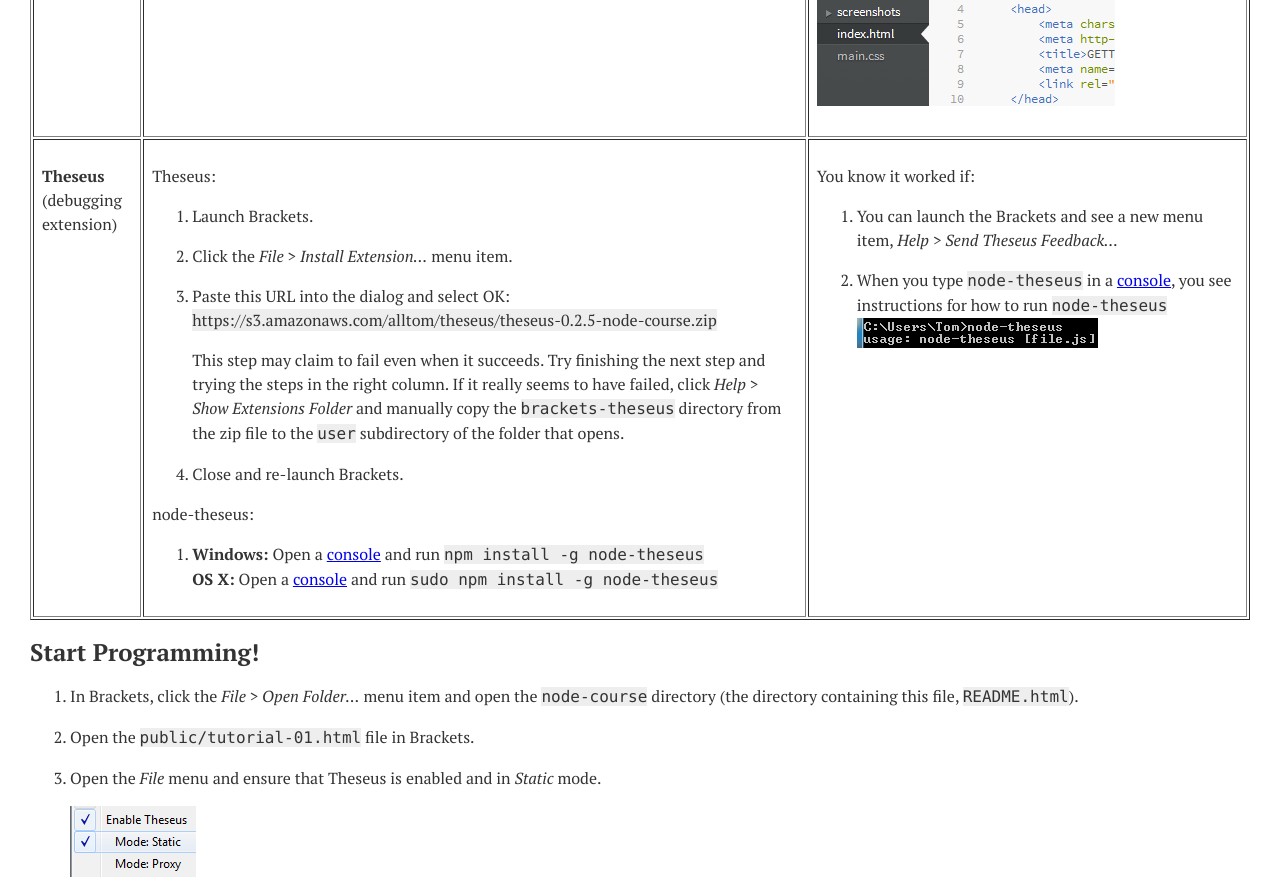
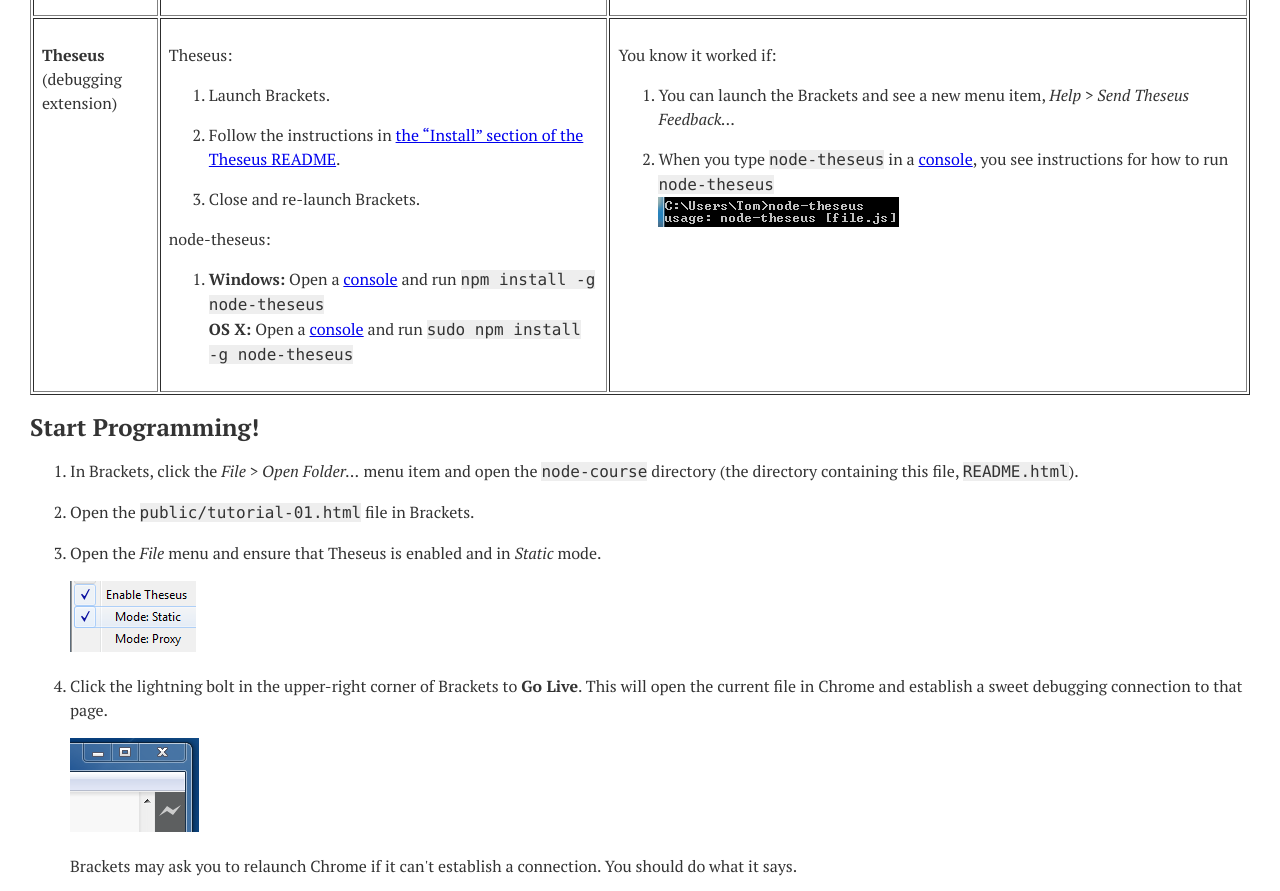
Before and after one commit to alltom/node-course, a website: page index.html in a window 1280 px wide. Shown: the part 1260-2151 px from the top of the page. Drawn offline with Linux system fonts and the light colour scheme.

Commit message:
link to Theseus' installation instructions instead of duplicating them here

```diff
--- a/index.html
+++ b/index.html
@@ -102,9 +102,7 @@
 <p>Theseus:
 <ol>
 <li><p>Launch Brackets.
-<li><p>Click the <i>File &gt; Install Extension...</i> menu item.
-<li><p>Paste this URL into the dialog and select OK: <span class="select-all">https://s3.amazonaws.com/alltom/theseus/theseus-0.2.5-node-course.zip</span>
-	<p>This step may claim to fail even when it succeeds. Try finishing the next step and trying the steps in the right column. If it really seems to have failed, click <i>Help &gt; Show Extensions Folder</i> and manually copy the <tt>brackets-theseus</tt> directory from the zip file to the <tt>user</tt> subdirectory of the folder that opens.
+<li><p>Follow the instructions in <a href="https://github.com/adobe-research/theseus#install">the &ldquo;Install&rdquo; section of the Theseus README</a>.
 <li><p>Close and re-launch Brackets.
 </ol>
 <p>node-theseus:
```
